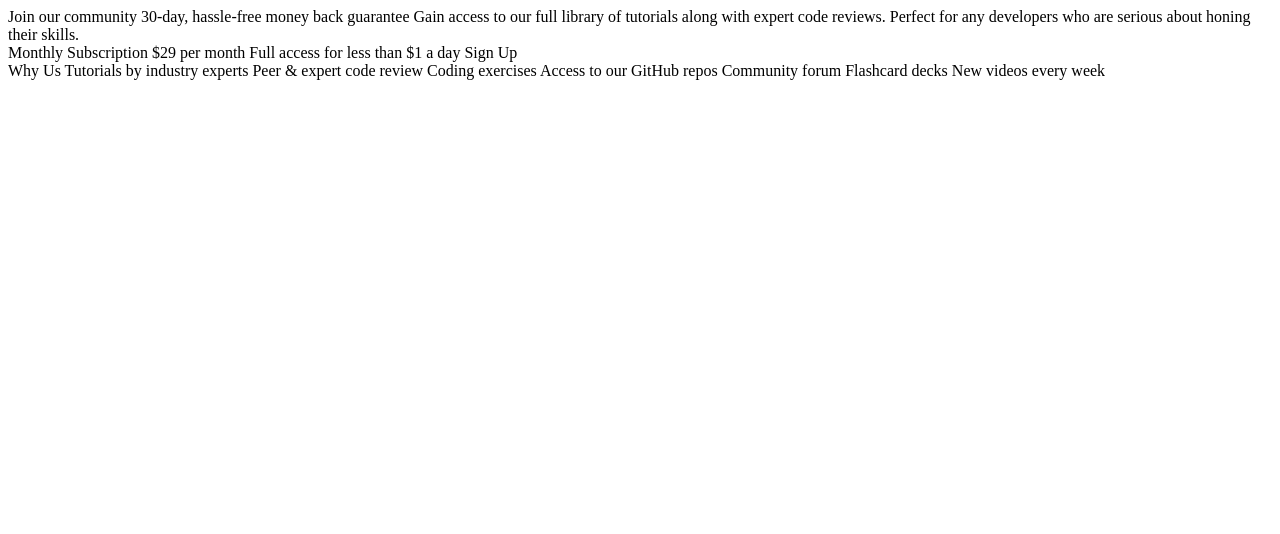
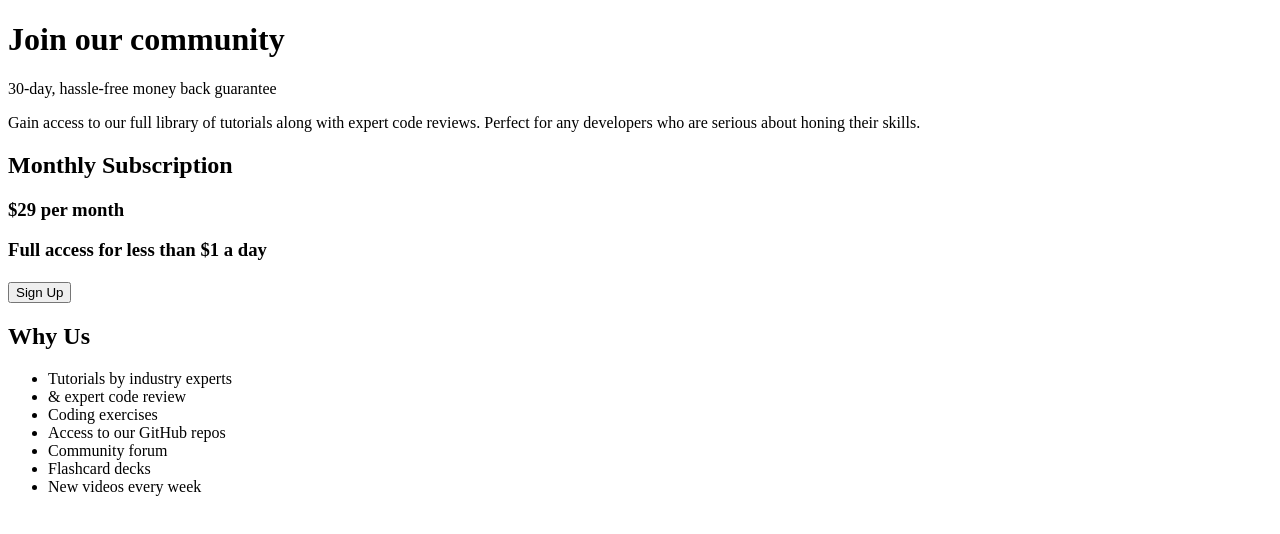
Before and after one commit to Kylekibet/single-price-grid-component, a plain HTML site: page index.html in a window 1280 px wide. Drawn offline with Linux system fonts and the light colour scheme.

Commit message:
added basic tags and classes

```diff
--- a/index.html
+++ b/index.html
@@ -11,32 +11,33 @@
     <main>
         <div>
             <div>
-                Join our community
+                <h1 class="header">Join our community</h1>
 
-                30-day, hassle-free money back guarantee
+                <p>30-day, hassle-free money back guarantee</p>
 
-                Gain access to our full library of tutorials along with expert code reviews.
-                Perfect for any developers who are serious about honing their skills.
+                <p>Gain access to our full library of tutorials along with expert code reviews.
+                    Perfect for any developers who are serious about honing their skills.</p>
             </div>
             <div>
-                Monthly Subscription
+                <h2 class="header">Monthly Subscription</h2>
 
-                &dollar;29 per month
+                <h3><span class="bigger">&dollar;29</span> per month</p>
 
-                Full access for less than &dollar;1 a day
+                    <p>Full access for less than &dollar;1 a day</p>
 
-                Sign Up
+                    <button>Sign Up</button>
             </div>
             <div>
-                Why Us
-
-                Tutorials by industry experts
-                Peer &amp; expert code review
-                Coding exercises
-                Access to our GitHub repos
-                Community forum
-                Flashcard decks
-                New videos every week
+                <h2>Why Us</h2>
+                <ul>
+                    <li>Tutorials by industry experts</li>
+                    <li>&amp; expert code review</li>
+                    <li>Coding exercises</li>
+                    <li>Access to our GitHub repos</li>
+                    <li>Community forum</li>
+                    <li>Flashcard decks</li>
+                    <li>New videos every week</li>
+                </ul>
             </div>
         </div>
     </main>
```
